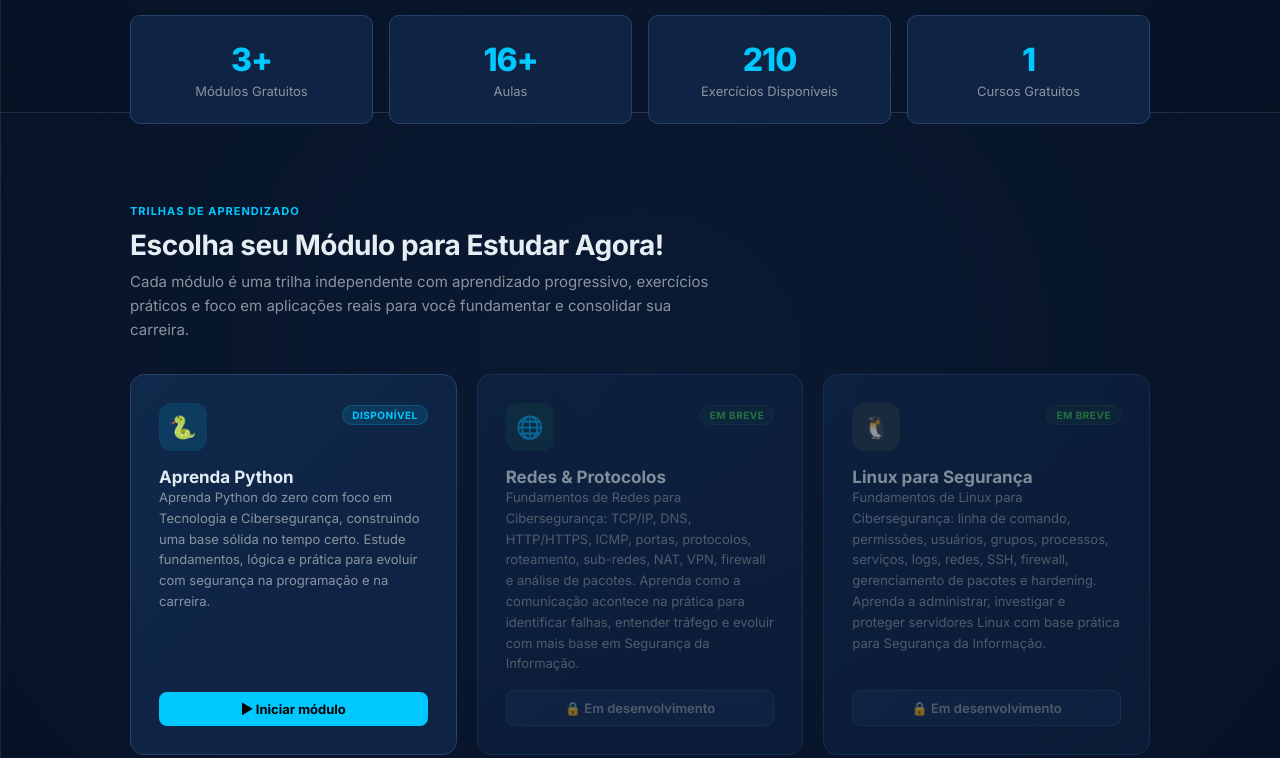
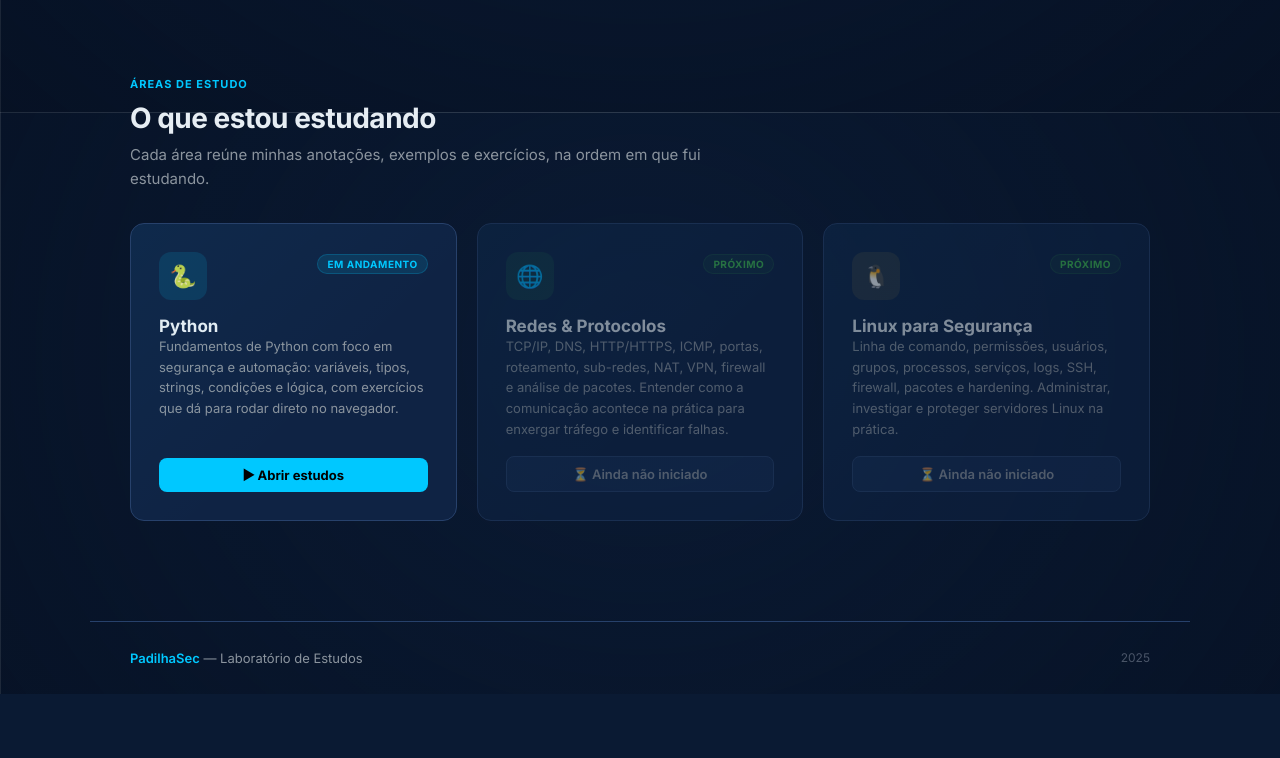
Before and after one commit to padilhasecurity/padilhasecurity.github.io, a plain HTML site: page index.html in a window 1280 px wide. Shown: the part 688-1446 px from the top of the page. After the commit the page ends 1382 px from the top, so only its background shows below. Drawn offline with Linux system fonts and the light colour scheme.

Commit message:
Reposiciona a home como laboratório de estudos pessoal
Troca textos com cara de curso ("Aprenda", "Comece Agora", "Cursos
Gratuitos") por linguagem de caderno de estudos em primeira pessoa.
Fundo de grade agora cobre a altura toda da tela.

Co-Authored-By: Claude Opus 5.5 <noreply@anthropic.com>

```diff
--- a/css/article.css
+++ b/css/article.css
@@ -25,6 +25,7 @@ html, body {
 
 /* Fundo blueprint: grade branca sobre azul-marinho */
 body {
+  min-height: 100vh;
   background-color: var(--bg);
   background-image:
     radial-gradient(ellipse at 50% 30%, transparent 0%, rgba(3,10,24,.55) 100%),
--- a/css/home.css
+++ b/css/home.css
@@ -26,6 +26,7 @@ html, body {
 
 /* Fundo blueprint: grade branca sobre azul-marinho */
 body {
+  min-height: 100vh;
   background-color: var(--bg);
   background-image:
     radial-gradient(ellipse at 50% 30%, transparent 0%, rgba(3,10,24,.55) 100%),
@@ -167,7 +168,7 @@ body {
 .stats {
   max-width: 1100px; margin: 0 auto;
   padding: 0 40px 80px;
-  display: grid; grid-template-columns: repeat(4, 1fr); gap: 16px;
+  display: grid; grid-template-columns: repeat(3, 1fr); gap: 16px;
 }
 
 .stat-card {
--- a/index.html
+++ b/index.html
@@ -4,12 +4,12 @@
 <head>
   <meta charset="UTF-8" />
   <meta name="viewport" content="width=device-width, initial-scale=1.0" />
-  <title>PadilhaSec — Guideline de CiberSegurança & Tecnologia</title>
+  <title>PadilhaSec — Laboratório de Estudos</title>
 
   <link
     href="https://fonts.googleapis.com/css2?family=Inter:wght@400;500;600;700;800&family=JetBrains+Mono:wght@400;500&display=swap"
     rel="stylesheet" />
-  <link rel="stylesheet" href="css/home.css?v=3" />
+  <link rel="stylesheet" href="css/home.css?v=4" />
 </head>
 
 <body>
@@ -27,7 +27,7 @@
       <span class="nav-title">Padilha<span>Sec</span></span>
     </a>
     <div class="nav-right">
-      <span class="nav-tag">CiberSegurança & Tecnologia</span>
+      <span class="nav-tag">Laboratório de Estudos</span>
     </div>
   </nav>
 
@@ -35,16 +35,16 @@
   <section class="hero">
     <div class="hero-content">
       <h1 class="hero-title">
-        Aprenda Cibersegurança do jeito certo: com <span class="accent">base</span>, <span class="accent">prática</span> e <span class="accent2">evolução real</span>.
+        Laboratório de estudos em <span class="accent">segurança</span> e <span class="accent2">tecnologia</span>.
       </h1>
 
       <p class="hero-desc">
-        Um projeto criado para quem quer começar na área de Segurança da Informação, entender os fundamentos e construir uma carreira sólida em Cibersegurança. Aqui você aprende com trilhas progressivas, exemplos práticos e conteúdos pensados para transformar conhecimento em habilidade real.
+        Um espaço onde organizo o que venho estudando: anotações, exemplos e exercícios práticos de Python, redes, Linux e segurança. Vou registrando tudo aqui conforme avanço.
       </p>
 
       <div class="hero-actions">
         <a href="#modulos" class="btn-hero-main">
-          🎓 Módulos de Fundamentos <span>(Comece Agora)</span>
+          🧪 Ver os estudos
         </a>
       </div>
     </div>
@@ -54,30 +54,26 @@
   <!-- ─── STATS ─────────────────────────────────────────────────────────── -->
   <div class="stats">
     <div class="stat-card">
-      <div class="stat-value">3+</div>
-      <div class="stat-label">Módulos Gratuitos</div>
+      <div class="stat-value">3</div>
+      <div class="stat-label">Áreas de estudo</div>
     </div>
     <div class="stat-card">
       <div class="stat-value">16+</div>
-      <div class="stat-label">Aulas</div>
+      <div class="stat-label">Tópicos registrados</div>
     </div>
     <div class="stat-card">
       <div class="stat-value">210</div>
-      <div class="stat-label">Exercícios Disponíveis</div>
-    </div>
-    <div class="stat-card">
-      <div class="stat-value">1</div>
-      <div class="stat-label">Cursos Gratuitos</div>
+      <div class="stat-label">Exercícios práticos</div>
     </div>
   </div>
 
   <!-- ─── MODULES ───────────────────────────────────────────────────────── -->
   <section class="modules-section" id="modulos">
     <div class="section-header">
-      <div class="section-eyebrow">Trilhas de Aprendizado</div>
-      <h2 class="section-title">Escolha seu Módulo para Estudar Agora!</h2>
+      <div class="section-eyebrow">Áreas de Estudo</div>
+      <h2 class="section-title">O que estou estudando</h2>
       <p class="section-desc">
-        Cada módulo é uma trilha independente com aprendizado progressivo, exercícios práticos e foco em aplicações reais para você fundamentar e consolidar sua carreira.
+        Cada área reúne minhas anotações, exemplos e exercícios, na ordem em que fui estudando.
       </p>
     </div>
 
@@ -87,17 +83,17 @@
       <div class="module-card">
         <div class="module-header">
           <div class="module-icon icon-python">🐍</div>
-          <span class="module-status status-active">Disponível</span>
+          <span class="module-status status-active">Em andamento</span>
         </div>
         <div>
-          <div class="module-title">Aprenda Python</div>
+          <div class="module-title">Python</div>
           <p class="module-desc">
-            Aprenda Python do zero com foco em Tecnologia e Cibersegurança, construindo uma base sólida no tempo certo.
-            Estude fundamentos, lógica e prática para evoluir com segurança na programação e na carreira.
+            Fundamentos de Python com foco em segurança e automação: variáveis, tipos, strings, condições e lógica,
+            com exercícios que dá para rodar direto no navegador.
           </p>
         </div>
         <div class="module-footer">
-          <a href="python.html" class="btn-module">▶ Iniciar módulo</a>
+          <a href="python.html" class="btn-module">▶ Abrir estudos</a>
         </div>
       </div>
 
@@ -105,17 +101,17 @@
       <div class="module-card locked">
         <div class="module-header">
           <div class="module-icon icon-network">🌐</div>
-          <span class="module-status status-soon">Em breve</span>
+          <span class="module-status status-soon">Próximo</span>
         </div>
         <div>
           <div class="module-title">Redes & Protocolos</div>
           <p class="module-desc">
-            Fundamentos de Redes para Cibersegurança: TCP/IP, DNS, HTTP/HTTPS, ICMP, portas, protocolos, roteamento, sub-redes, NAT, VPN, firewall e análise de pacotes.
-            Aprenda como a comunicação acontece na prática para identificar falhas, entender tráfego e evoluir com mais base em Segurança da Informação.
+            TCP/IP, DNS, HTTP/HTTPS, ICMP, portas, roteamento, sub-redes, NAT, VPN, firewall e análise de pacotes.
+            Entender como a comunicação acontece na prática para enxergar tráfego e identificar falhas.
           </p>
         </div>
         <div class="module-footer">
-          <span class="btn-module-disabled">🔒 Em desenvolvimento</span>
+          <span class="btn-module-disabled">⏳ Ainda não iniciado</span>
         </div>
       </div>
 
@@ -123,17 +119,17 @@
       <div class="module-card locked">
         <div class="module-header">
           <div class="module-icon icon-linux">🐧</div>
-          <span class="module-status status-soon">Em breve</span>
+          <span class="module-status status-soon">Próximo</span>
         </div>
         <div>
           <div class="module-title">Linux para Segurança</div>
           <p class="module-desc">
-            Fundamentos de Linux para Cibersegurança: linha de comando, permissões, usuários, grupos, processos, serviços, logs, redes, SSH, firewall, gerenciamento de pacotes e hardening.
-            Aprenda a administrar, investigar e proteger servidores Linux com base prática para Segurança da Informação.
+            Linha de comando, permissões, usuários, grupos, processos, serviços, logs, SSH, firewall, pacotes e hardening.
+            Administrar, investigar e proteger servidores Linux na prática.
           </p>
         </div>
         <div class="module-footer">
-          <span class="btn-module-disabled">🔒 Em desenvolvimento</span>
+          <span class="btn-module-disabled">⏳ Ainda não iniciado</span>
         </div>
       </div>
 
@@ -144,7 +140,7 @@
   <footer>
     <div class="footer">
       <div class="footer-left">
-        <span>PadilhaSec</span> — Guideline de CiberSegurança & Tecnologia
+        <span>PadilhaSec</span> — Laboratório de Estudos
       </div>
       <div class="footer-right">2025</div>
     </div>
```
Also changed, not shown: instalacao.html (+1 -1 lines).
